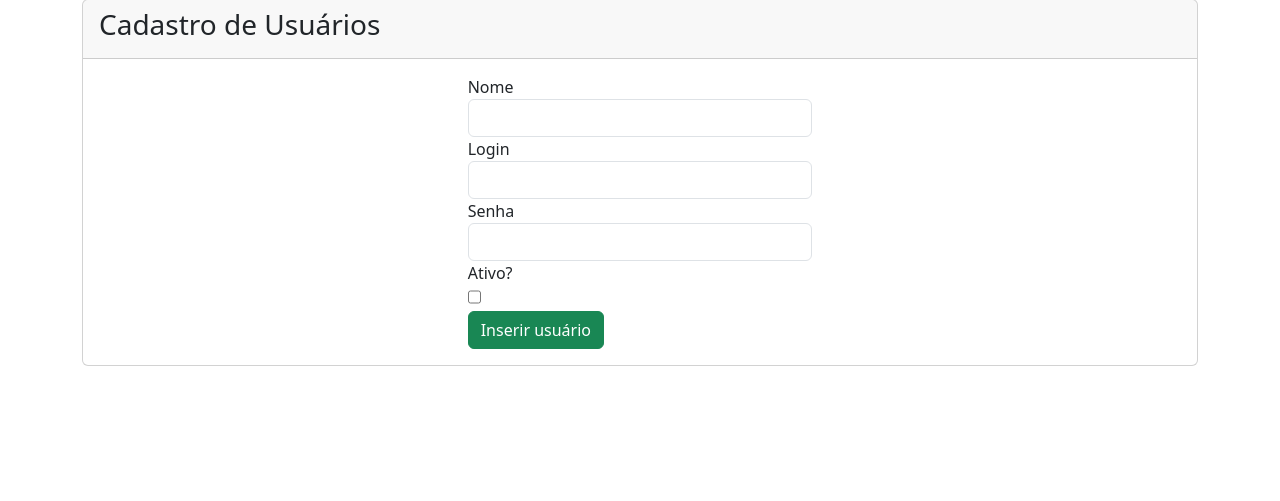
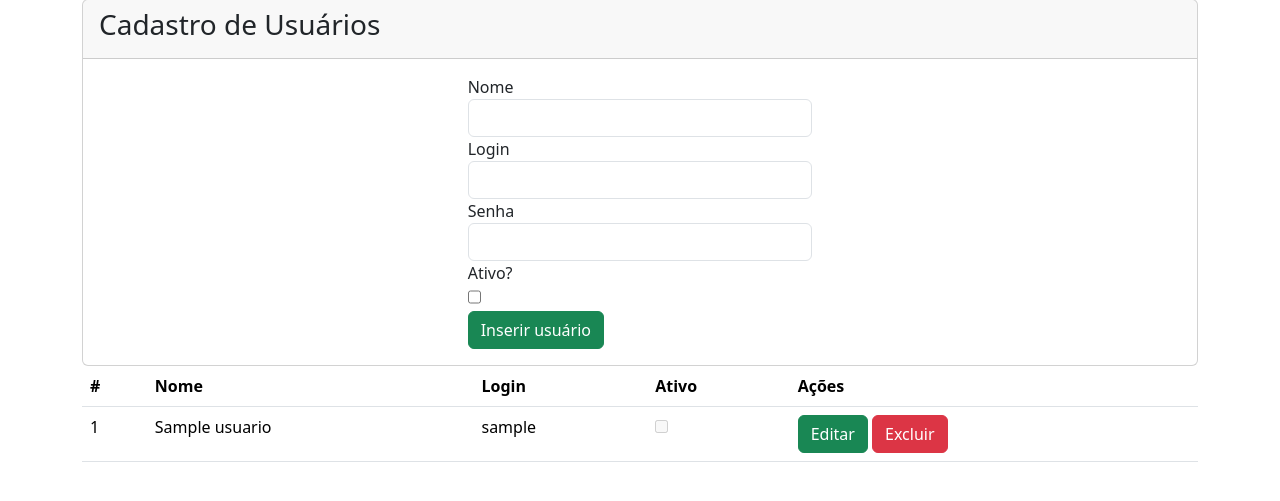
Before and after one commit to Melo-Edvaldo/videos, a PHP site: page /usuarios.php in a window 1280 px wide. Shown: the part 99-600 px from the top of the page. Run offline with PHP 8.4, Linux system fonts and the light colour scheme; tables that the repository leaves empty or names only in its code hold one stand-in row (values such as "Sample post").

Commit message:
Adicionado Excluir

```diff
--- a/usuarios.php
+++ b/usuarios.php
@@ -2,6 +2,7 @@
     $titulo = "Lista de Usuários";
     $logo = "./img/logoPHP.png";
     include "./layout/cabecalho.php";
+    include "./conexao.php";
 
     if(isset($_POST) && !empty($_POST)) {
         if(empty($_POST["Login"])) { // login está em name
@@ -17,7 +18,7 @@
                 </div>
             <?php
         } else {
-            include "./conexao.php";
+            // include "./conexao.php";
             // $conexao; // -> variável que representa a conexão com o banco de dados
             $nome = $_POST["Nome"];
             $login = $_POST["Login"];
@@ -75,6 +76,52 @@
     </div>
 </div>
 
+<table class="table">
+    <thead>
+        <tr>
+            <th>#</th>
+            <th>Nome</th>
+            <th>Login</th>
+            <th>Ativo</th>
+            <th>Ações</th>
+        </tr>
+    </thead>
+    <tbody>
+        <?php
+            $query = "SELECT id, nome, login, ativo FROM usuarios";
+            $dados = mysqli_query($conexao, $query);
+            if($dados) {
+                while($linha = mysqli_fetch_assoc($dados)) {
+                    ?>
+                        <tr>
+                            <td> <?php echo $linha['id']; ?> </td>
+                            <td> <?php echo $linha['nome']; ?></td>
+                            <td> <?php echo $linha['login']; ?></td>
+                            <td>
+                                <?php
+                                    if($linha['ativo'] == 1) {
+                                        ?>
+                                            <input type="checkbox" disabled checked />
+                                        <?php
+                                    } else {
+                                        ?>
+                                            <input type="checkbox" disabled />
+                                        <?php
+                                    }
+                                ?>
+                            </td>
+                            <td>
+                                <a class="btn btn-success" href=".editarUsuario.php?id=<?php echo $linha["id"]; ?>">Editar</a>
+                                <a class="btn btn-danger" href=".excluirUsuario.php?id=<?php echo $linha["id"]; ?>">Excluir</a>
+                            </td>
+                        </tr>
+                    <?php
+                }
+            }
+        ?>
+    </tbody>
+</table>
+
 <?php
     include "./layout/rodape.php";
 ?>
```
Also changed, not shown: excluirUsuario.php (added).
